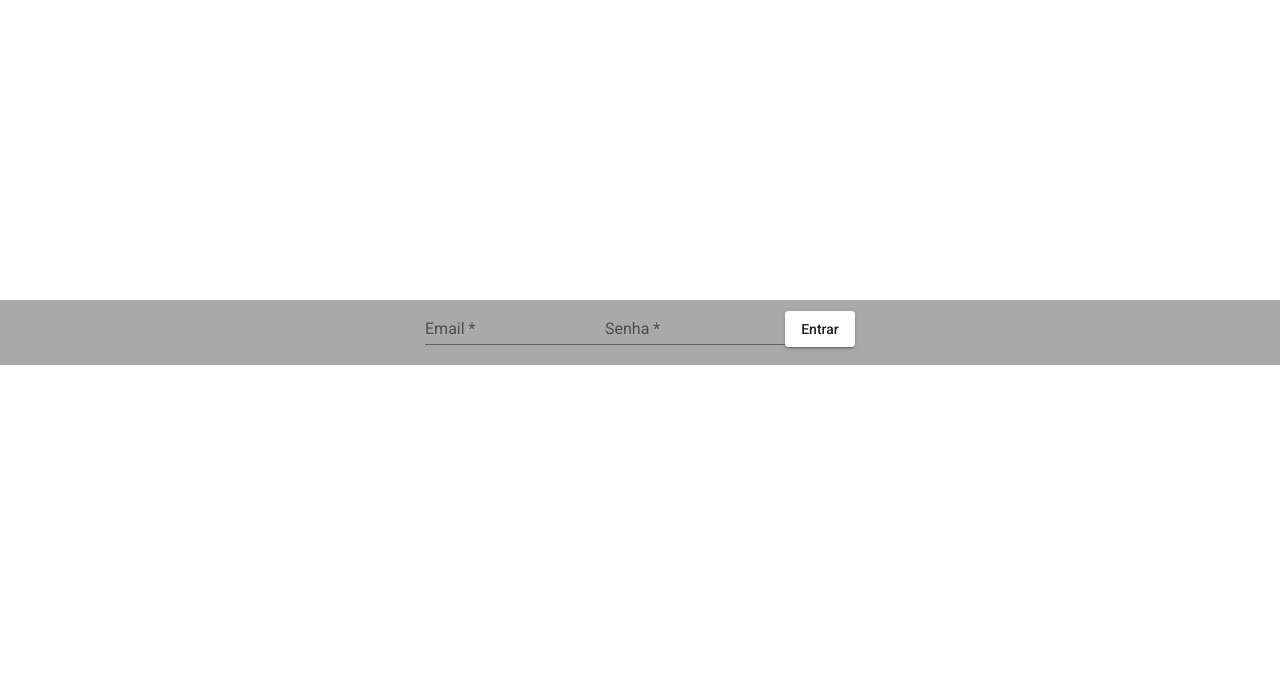
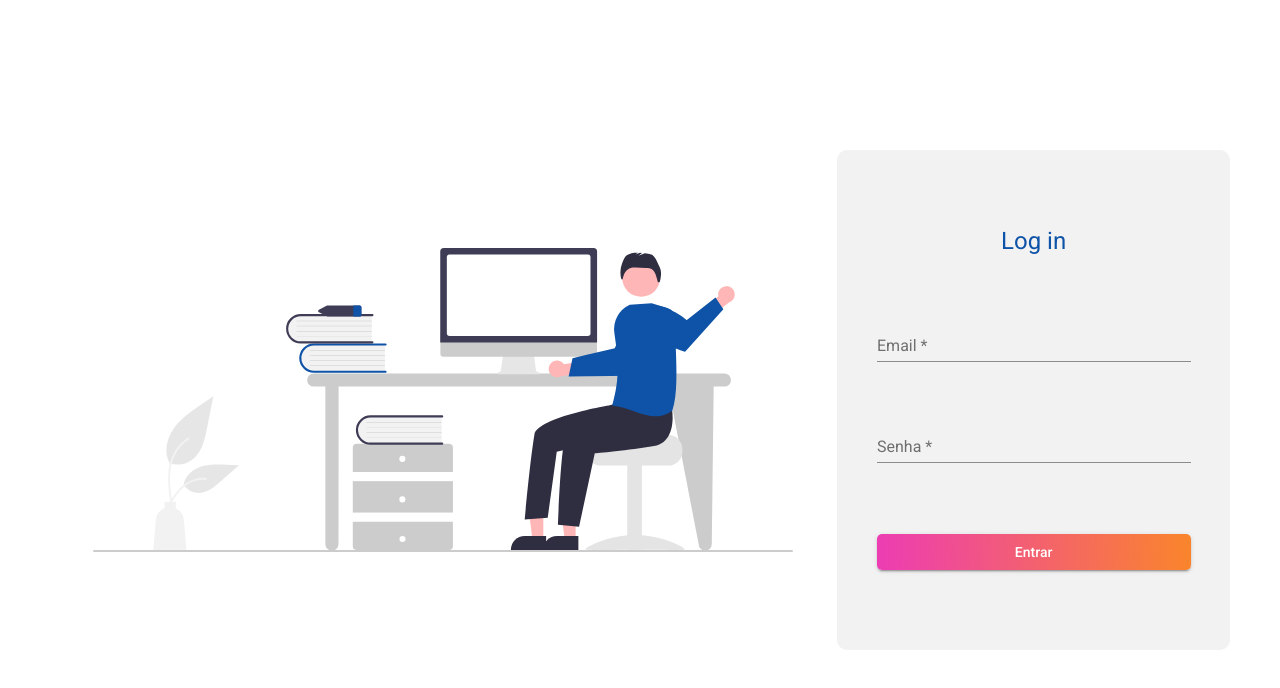
Before and after one commit to AsyncPlanningPoker/old-front-angular, an Angular app: page / in a window 1280 px wide. Shown: the top 688 px of the page. Built offline with nearby package versions, Linux system fonts and the light colour scheme.

Commit message:
feat: add basic layout in login

```diff
--- a/src/app/modules/login/components/login/login.component.css
+++ b/src/app/modules/login/components/login/login.component.css
@@ -1,5 +1,30 @@
+.content {
+  width: 100%;
+  height: 100vh;
+  padding: 50px;
+}
+
+#img-hello {
+  width: 90%;
+  max-width: 700px;
+}
+
+.wrapper-form {
+  min-height: 500px;
+  width: 100%;
+  display: flex;
+  align-items: center;
+  background-color: #f2f2f2;
+  border-radius: 10px;
+}
+
 form {
-    background-color: darkgrey;
-    text-align: center;
-    margin-top: 300px;
+  width: 100%;
 }
+
+.button-submit {
+  width: 80%;
+  background: linear-gradient(87.66deg, #ec3bb6 -1.87%, #fa852b 100%);
+  color: #fff;
+  border-radius: 5px;
+}
--- a/src/app/modules/login/components/login/login.component.html
+++ b/src/app/modules/login/components/login/login.component.html
@@ -1,13 +1,49 @@
+<div class="content">
+  <mat-grid-list cols="3" rowHeight="100%">
+    <mat-grid-tile rowspan="1" colspan="2">
+      <img id="img-hello" src="/assets/Hello.svg" alt="image" />
+    </mat-grid-tile>
+
+    <mat-grid-tile colspan="1" rowspan="1">
+      <div class="wrapper-form">
         <form [formGroup]="form">
-    <mat-form-field>
+          <mat-grid-list cols="1" rowHeight="100px">
+            <mat-grid-tile>
+              <h1 class='mat-headline' style='color: #0E53A7'>Log in</h1>
+            </mat-grid-tile>
+
+            <mat-grid-tile>
+              <mat-form-field style="width: 80%">
                 <mat-label>Email</mat-label>
-        <input matInput placeholder="Email" formControlName="email">
+                <input matInput placeholder="Email" formControlName="email" />
               </mat-form-field>
-    <mat-form-field>
+            </mat-grid-tile>
+
+            <mat-grid-tile>
+              <mat-form-field style="width: 80%">
                 <mat-label>Senha</mat-label>
-        <input matInput placeholder="Senha" formControlName="password">
+                <input
+                  matInput
+                  placeholder="Senha"
+                  formControlName="password"
+                  type="password"
+                />
               </mat-form-field>
-    <mat-card-actions>
-        <button mat-raised-button (click)="submitForm()">Entrar</button>
-    </mat-card-actions>
+            </mat-grid-tile>
+
+            <mat-grid-tile>
+              <button
+                class="button-submit"
+                mat-raised-button
+                color="primary"
+                (click)="submitForm()"
+              >
+                Entrar
+              </button>
+            </mat-grid-tile>
+          </mat-grid-list>
         </form>
+      </div>
+    </mat-grid-tile>
+  </mat-grid-list>
+</div>
--- a/src/app/modules/login/components/login/login.component.ts
+++ b/src/app/modules/login/components/login/login.component.ts
@@ -18,7 +18,7 @@ export class LoginComponent implements OnInit {
 
   ngOnInit(): void {
     this.form = this.formBuilder.group({
-      email: [, [Validators.required, Validators.min(1)]],
+      email: [, [Validators.required, Validators.email]],
       password: [, [Validators.required, Validators.min(1)]]
     })
   }
```
Also changed, not shown: src/assets/Hello.svg (added). Lines whose indentation alone changed are shown as unchanged.
